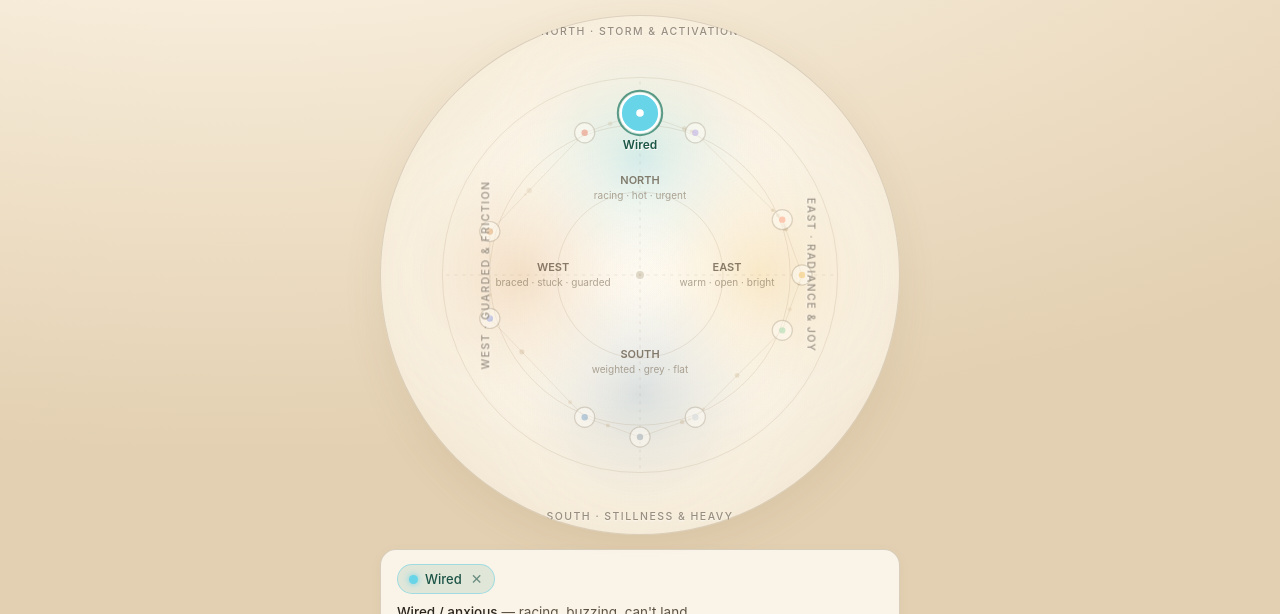
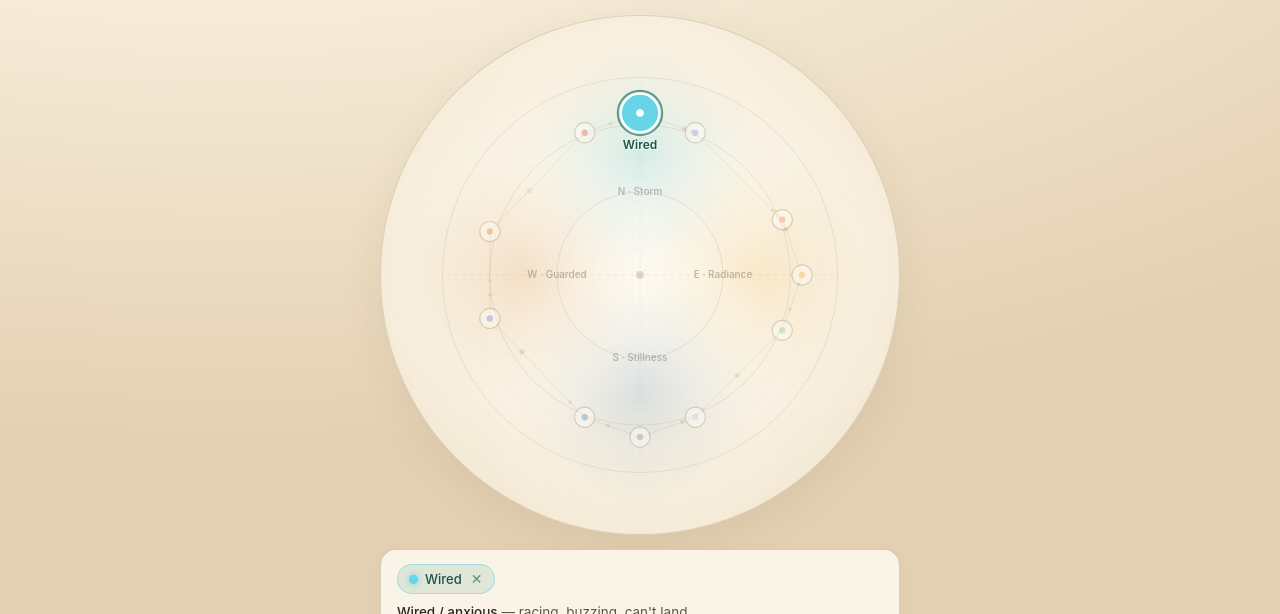
Before and after one commit to GDataLabs/slow-light, a plain HTML site: page index.html in a window 1280 px wide. Shown: the part 186-800 px from the top of the page. Drawn offline with Linux system fonts and the light colour scheme; animation ran at ten frames a second.

Commit message:
Make cardinal indicators subtle and eliminate duplicate labels on Emotion Wheel

```diff
--- a/index.html
+++ b/index.html
@@ -255,22 +255,6 @@ footer.legal{color:#3d4a56; font-size:11.5px; line-height:1.6; margin-top:30px;
   border-radius:50%;
   cursor:crosshair;
 }
-.axis-lbl{
-  position:absolute;
-  font-size:10.5px;
-  letter-spacing:.14em;
-  text-transform:uppercase;
-  color:rgba(125,113,96,.78);
-  pointer-events:none;
-  font-weight:500;
-  white-space:nowrap;
-  z-index:2;
-  text-shadow:0 1px 2px rgba(255,255,255,.8);
-}
-.axis-lbl.top{ top:9px; left:50%; transform:translateX(-50%); }
-.axis-lbl.bottom{ bottom:9px; left:50%; transform:translateX(-50%); }
-.axis-lbl.left{ left:12px; top:50%; transform:translateY(-50%) rotate(-90deg); transform-origin:center; }
-.axis-lbl.right{ right:12px; top:50%; transform:translateY(-50%) rotate(90deg); transform-origin:center; }
 
 .blend-card{
   width:100%;
@@ -426,10 +410,6 @@ a{color:var(--accent)}
     <div class="emotion-landscape-wrap">
       <div class="wheel-box" id="wheelBox">
         <canvas id="emotionCanvas" width="520" height="520"></canvas>
-        <span class="axis-lbl top">NORTH · Storm & Activation</span>
-        <span class="axis-lbl bottom">SOUTH · Stillness & Heavy</span>
-        <span class="axis-lbl left">WEST · Guarded & Friction</span>
-        <span class="axis-lbl right">EAST · Radiance & Joy</span>
       </div>
 
       <div class="blend-card" id="blendCard">
@@ -1101,30 +1081,39 @@ class EmotionGraph {
     ctx.save();
 
     const badges = [
-      { key: "north", x: cx, y: cy - R * 0.44, sec: this.sectors.north },
-      { key: "east",  x: cx + R * 0.44, y: cy, sec: this.sectors.east },
-      { key: "south", x: cx, y: cy + R * 0.44, sec: this.sectors.south },
-      { key: "west",  x: cx - R * 0.44, y: cy, sec: this.sectors.west }
+      { key: "north", x: cx, y: cy - R * 0.42, tag: "N · Storm", full: "NORTH · Storm & Activation" },
+      { key: "east",  x: cx + R * 0.42, y: cy, tag: "E · Radiance", full: "EAST · Radiance & Joy" },
+      { key: "south", x: cx, y: cy + R * 0.42, tag: "S · Stillness", full: "SOUTH · Stillness & Heavy" },
+      { key: "west",  x: cx - R * 0.42, y: cy, tag: "W · Guarded", full: "WEST · Guarded & Friction" }
     ];
 
     for(const b of badges){
-      const sec = b.sec;
-      const bloom = sec.bloom;
+      const sec = this.sectors[b.key];
+      const bloom = sec ? sec.bloom : 0;
       const isSecHovered = this.hoverSector === b.key;
 
       ctx.textAlign = "center";
       ctx.textBaseline = "middle";
 
-      // Sector Title (e.g. "NORTH")
-      ctx.font = `600 ${Math.round(11 + bloom * 1.5)}px ${fam}`;
-      ctx.fillStyle = isSecHovered ? "#1b5446" : `rgba(75, 60, 42, ${0.65 + bloom * 0.35})`;
-      ctx.letterSpacing && (ctx.letterSpacing = "2px");
-      ctx.fillText(sec.title, b.x, b.y - 7);
-
-      // Sector Descriptor / Subtitle
-      ctx.font = `400 ${Math.round(9.5 + bloom * 1)}px ${fam}`;
-      ctx.fillStyle = `rgba(115, 98, 76, ${0.55 + bloom * 0.45})`;
-      ctx.fillText(isSecHovered ? sec.label : sec.hint, b.x, b.y + 8);
+      // Subtle single cardinal label
+      const text = isSecHovered ? b.full : b.tag;
+      ctx.font = `${isSecHovered ? "600" : "500"} ${Math.round(10 + bloom * 1)}px ${fam}`;
+      ctx.letterSpacing && (ctx.letterSpacing = isSecHovered ? "1.5px" : "1.2px");
+
+      // Soft pill backdrop on hover
+      if(bloom > 0.15){
+        const tw = ctx.measureText(text).width + 14;
+        ctx.fillStyle = `rgba(255, 252, 244, ${0.45 + bloom * 0.40})`;
+        ctx.beginPath();
+        ctx.roundRect(b.x - tw * 0.5, b.y - 9, tw, 18, 9);
+        ctx.fill();
+        ctx.strokeStyle = `rgba(90, 70, 40, ${0.10 + bloom * 0.15})`;
+        ctx.lineWidth = 1;
+        ctx.stroke();
+      }
+
+      ctx.fillStyle = isSecHovered ? "#1b5446" : `rgba(105, 88, 68, ${0.42 + bloom * 0.48})`;
+      ctx.fillText(text, b.x, b.y);
     }
     ctx.restore();
   }
```
